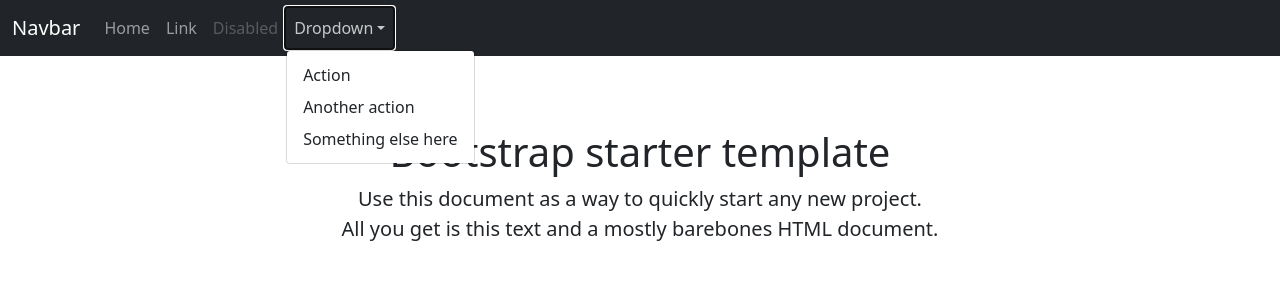
After one commit to objnf-dev/DatabaseClassProj-Python, a Flask app: template templates/order.html in a window 1280 px wide, after a click on "Dropdown". The commit adds this page. Shown: the top 307 px of the page. Run offline with Flask 2, Linux system fonts and the light colour scheme; the template is opened without the code that fills it, so the values that code supplies are empty; parts of the project's set-up code (start-up, migrations or seed data) failed here and were passed over; some libraries are stand-ins or nearby versions.

Commit message:
Signed-off-by: ObjectNotFound <xml@live.com>

```diff
--- a/templates/index.html
+++ b/templates/index.html
@@ -46,7 +46,7 @@
             用户
         {% endif %}
                 {{ session["user"] }}
-    </span>
+            </span>
             <button class="btn btn-outline-success" onclick="(function() { window.location.href = '/logout';})();">
                 退出登录
             </button>
@@ -56,10 +56,10 @@
 <main class="container">
     <!-- Toasts -->
     <div class="toast-container position-absolute top-0 end-0 p-3">
-        <div class="toast d-flex align-items-center text-white bg-primary border-0" role="alert"
+        <div class="toast d-flex align-items-center text-white bg-danger border-0" role="alert"
              aria-atomic="true">
             <div class="toast-body">
-                Hello, world! This is a toast message.
+                所有值不能同时为空。
             </div>
             <button type="button" class="btn-close btn-close-white ms-auto me-2" data-bs-dismiss="toast"
                     aria-label="Close"></button>
--- /dev/null
+++ b/templates/order.html
@@ -0,0 +1,55 @@
+<!DOCTYPE html>
+<html lang="zh-CN">
+ <head>
+  <meta charset="utf-8" />
+  <title>车票管理系统 - 18271241</title>
+  <!-- Bootstrap core CSS -->
+  <link href="/static/bootstrap.min.css" rel="stylesheet" />
+  <style>
+      .bd-placeholder-img {
+        font-size: 1.125rem;
+        text-anchor: middle;
+        -webkit-user-select: none;
+        -moz-user-select: none;
+        user-select: none;
+      }
+
+      @media (min-width: 768px) {
+        .bd-placeholder-img-lg {
+          font-size: 3.5rem;
+        }
+      }
+    </style>
+  <!-- Custom styles for this template -->
+  <link href="/static/starter-template.css" rel="stylesheet" />
+ </head>
+ <body>
+  <nav class="navbar navbar-expand-md navbar-dark bg-dark fixed-top">
+   <div class="container-fluid">
+    <a class="navbar-brand" href="#">Navbar</a>
+    <button class="navbar-toggler" type="button" data-bs-toggle="collapse" data-bs-target="#navbarsExampleDefault" aria-controls="navbarsExampleDefault" aria-expanded="false" aria-label="Toggle navigation"> <span class="navbar-toggler-icon"></span> </button>
+    <div class="collapse navbar-collapse" id="navbarsExampleDefault">
+     <ul class="navbar-nav me-auto mb-2 mb-md-0">
+      <li class="nav-item active"> <a class="nav-link" aria-current="page" href="#">Home</a> </li>
+      <li class="nav-item"> <a class="nav-link" href="#">Link</a> </li>
+      <li class="nav-item"> <a class="nav-link disabled" href="#" tabindex="-1" aria-disabled="true">Disabled</a> </li>
+      <li class="nav-item dropdown"> <a class="nav-link dropdown-toggle" href="#" id="dropdown01" data-bs-toggle="dropdown" aria-expanded="false">Dropdown</a>
+       <ul class="dropdown-menu" aria-labelledby="dropdown01">
+        <li><a class="dropdown-item" href="#">Action</a></li>
+        <li><a class="dropdown-item" href="#">Another action</a></li>
+        <li><a class="dropdown-item" href="#">Something else here</a></li>
+       </ul> </li>
+     </ul>
+    </div>
+   </div>
+  </nav>
+  <main class="container">
+   <div class="starter-template text-center py-5 px-3">
+    <h1>Bootstrap starter template</h1>
+    <p class="lead">Use this document as a way to quickly start any new project.<br /> All you get is this text and a mostly barebones HTML document.</p>
+   </div>
+  </main>
+  <!-- /.container -->
+  <script src="/static/bootstrap.bundle.min.js"></script>
+ </body>
+</html>
```
Also changed, not shown: templates/refund.html (added, +55 -0 lines).
